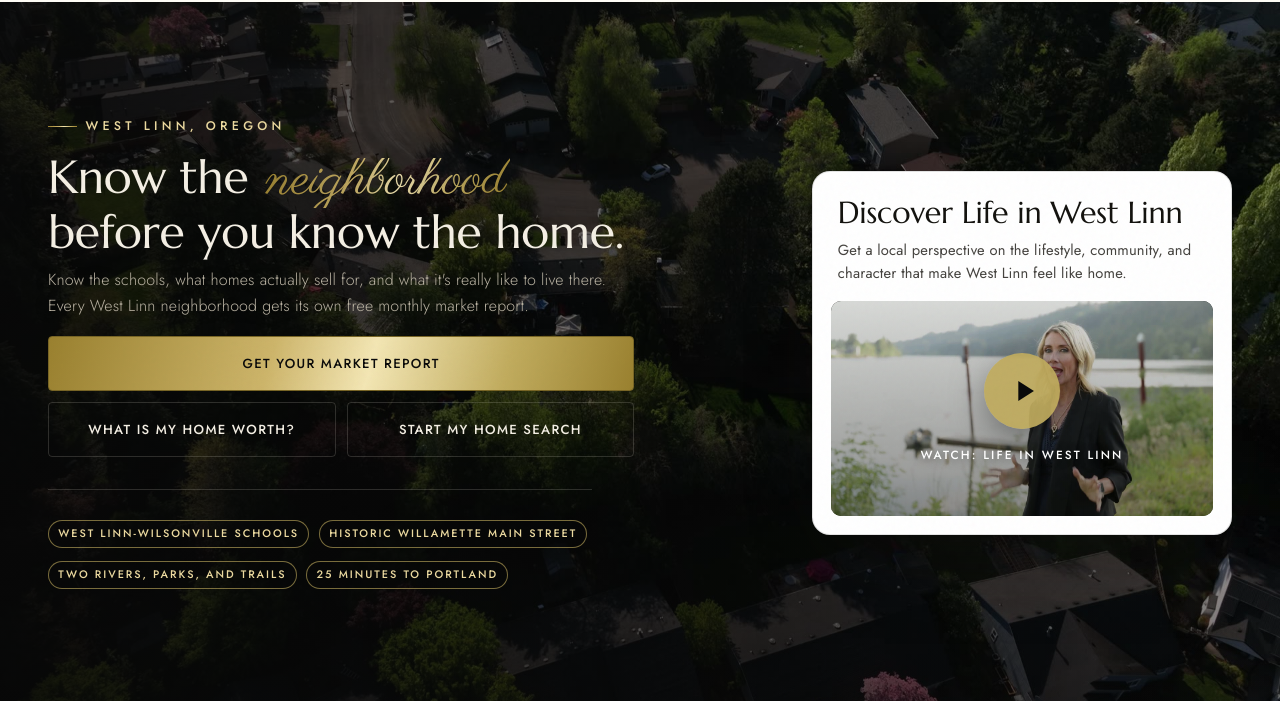
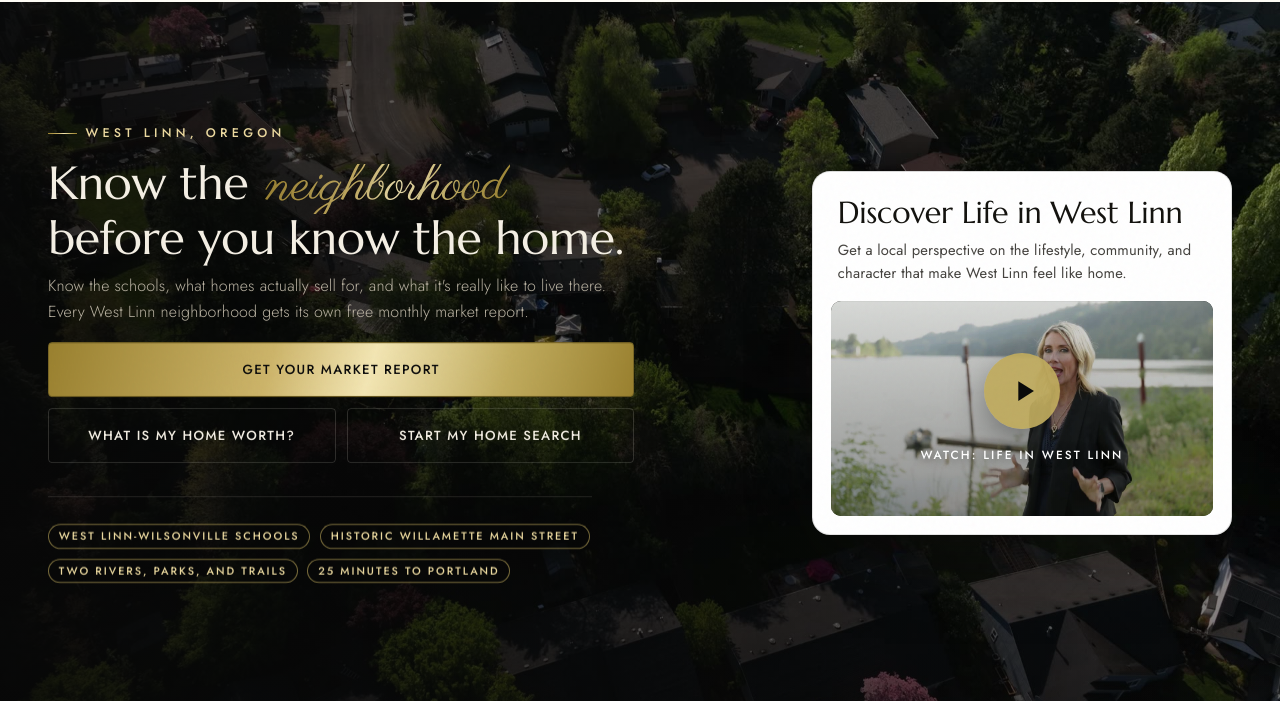
Before and after one commit to chrisbneef/lewis-realtors, an Astro site: page / in a window 1280 px wide. Shown: the part 97-798 px from the top of the page. Built offline with nearby package versions, Linux system fonts and the light colour scheme; Astro itself is replaced by a stand-in of ours.

Commit message:
Make the hero point pills self-contained
They were rendering as bare grey text stacked in a column, not as pills. The
cause was extending the global .pill class: it sets a border shorthand and its
own colour meant for cream backgrounds, and where its rules won, the hero
variant's border-color and colour overrides had nothing to attach to.

Every property is now declared locally on .hero-point, so nothing depends on
another stylesheet's ordering. The list also drops its default list-style and
inline padding, which the old markup had been getting from .pill's layout.

Verified on the dev server and the production build at 1440 and 390.

Co-Authored-By: Claude Opus 5 <noreply@anthropic.com>

```diff
--- a/src/components/Hero.astro
+++ b/src/components/Hero.astro
@@ -71,7 +71,7 @@ const heroPoints = [
 
     <ul class="hero-points" role="list" data-reveal style="--reveal-delay: 380ms">
       {heroPoints.map((point) => (
-        <li><span class="pill hero-point">{point}</span></li>
+        <li class="hero-point">{point}</li>
       ))}
     </ul>
   </div>
@@ -159,14 +159,26 @@ const heroPoints = [
     padding-top: 1.7rem;
     border-top: 1px solid var(--line-onDark);
     max-width: 34rem;
+    list-style: none;
+    padding-inline: 0;
   }
-  /* The shared pill sets its text to gold-deep, which is a text colour for
-     cream. On the hero scrim it needs the bright variant. */
+  /* Self-contained rather than extending the global .pill: that class sets a
+     border shorthand and its own colour, and depending on it made these
+     render as bare text whenever its rules won the cascade. */
   .hero-point {
-    border-color: color-mix(in srgb, var(--gold) 62%, transparent);
+    display: inline-flex;
+    align-items: center;
+    padding: 0.45em 0.9em;
+    font-family: var(--font-body);
+    font-size: 0.68rem;
+    font-weight: 500;
+    letter-spacing: var(--tracking-label);
+    text-transform: uppercase;
+    line-height: 1.2;
     color: var(--gold-bright);
     background: rgba(10, 10, 10, 0.34);
-    font-size: 0.68rem;
+    border: 1px solid color-mix(in srgb, var(--gold) 62%, transparent);
+    border-radius: 100px;
   }
 
   .hero-figure { position: relative; margin: 0; justify-self: end; width: 100%; max-width: 540px; }
```
